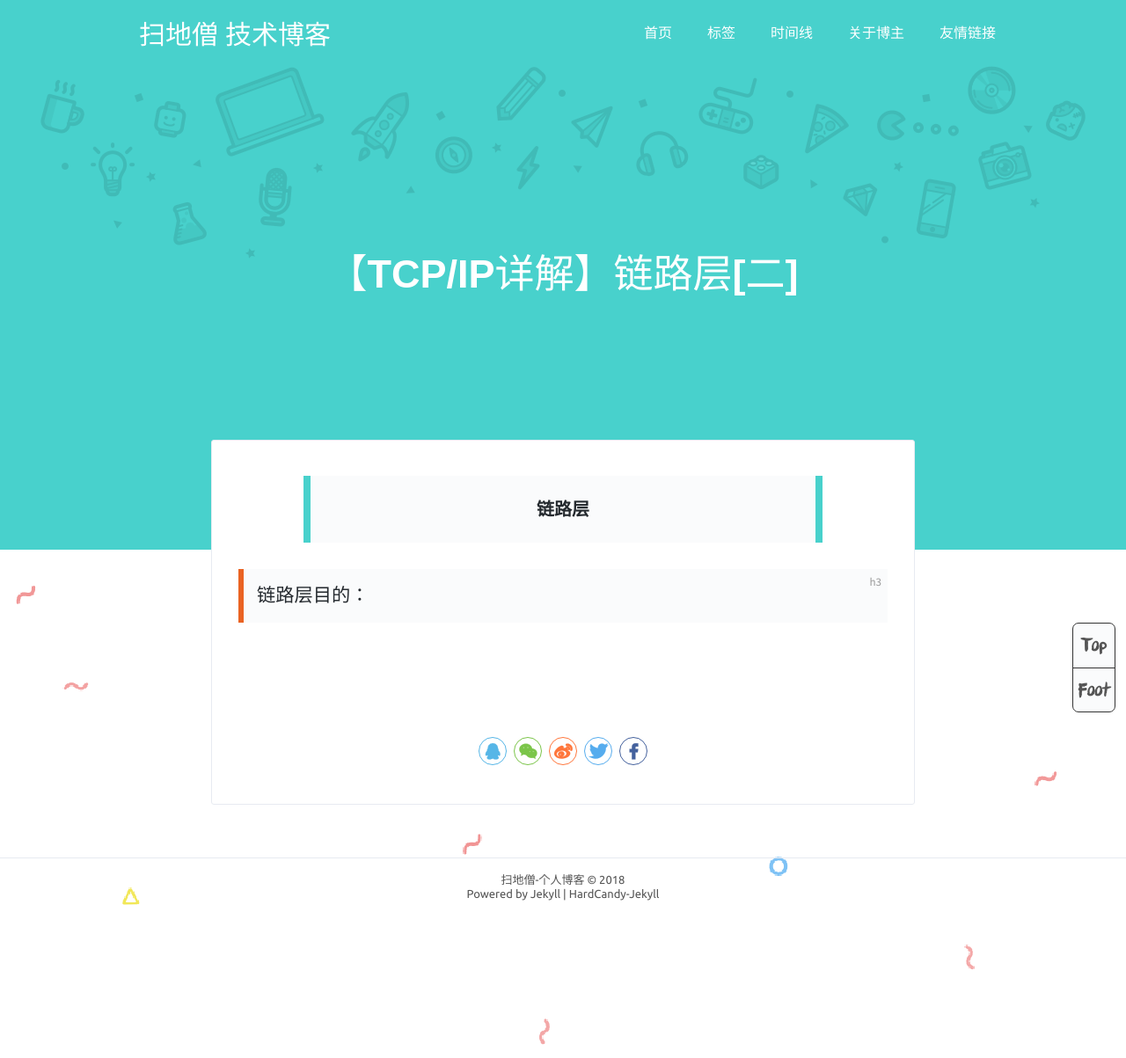
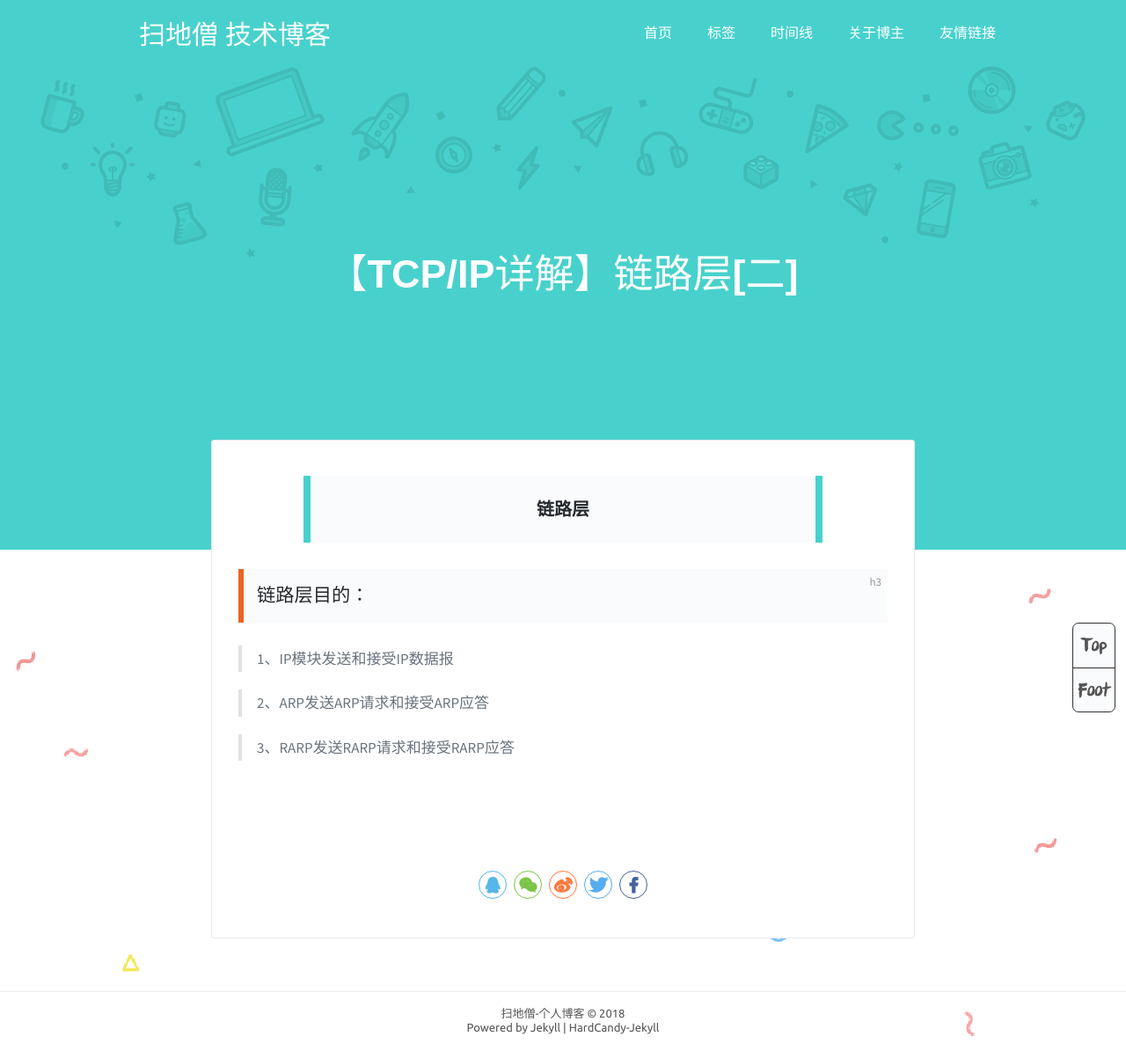
Before and after one commit to javasunCN/zhangzhBolg, a Jekyll site: the page built from _posts/tcp_ip/2016-01-07-TCP_IP详解-2.md, in a window 1280 px wide. Shown: the whole page at 88% size. Built offline with Jekyll 4.4.1, drawn with Linux system fonts in a browser that asks for light colours; comment, search, counter and statistics services are not loaded; before the commit the page ends 1051 px from its top, so only the background shows below that.

Commit message:
扫地僧 写博客

```diff
--- a/_includes/head.html
+++ b/_includes/head.html
@@ -17,8 +17,8 @@
 <!-- <link href="https://fonts.googleapis.com/css?family=Kaushan+Script|Pacifico|Ubuntu|Roboto+Mono|Source+Sans+Pro" rel="stylesheet"> -->
 
 <!-- Favicon -->
-<link href="{{site.baseurl}}/assets/profile.jpeg" rel="shortcut icon" />
-<link href="{{site.baseurl}}/assets/profile.jpeg" rel="apple-touch-icon-precomposed" />
+<link href="{{site.baseurl}}/assets/favicon.ico" rel="shortcut icon" />
+<link href="{{site.baseurl}}/assets/favicon.ico" rel="apple-touch-icon-precomposed" />
 <!-- Android Lolipop Theme Color -->
 <!-- <meta name="theme-color" content="#1464FB"> -->
 <title>{{ page.title }}</title>
--- a/_layouts/post.html
+++ b/_layouts/post.html
@@ -2,7 +2,6 @@
 <!DOCTYPE html>
 <html>
 <head>
-  <link rel="shortcut icon" href="{{ site.url }}{{site.baseurl}}/favicon.ico" />
 <!-- 引入head标签 -->
 {% include head.html %}
 {% include androidColor.html %}
--- a/_posts/tcp_ip/2016-01-07-TCP_IP详解-2.md
+++ b/_posts/tcp_ip/2016-01-07-TCP_IP详解-2.md
@@ -4,8 +4,14 @@ title:  "【TCP/IP详解】链路层[二]"
 date:   2016-1-8 10:05:21 +0800
 tags: TCP/IP详解
 color: rgb(72,209,204)
-cover: 'https://javasuncn.github.io/zhangzhBolg/assets/test.png'
+cover: 'https://github.com/javasunCN/zhangzhBolg/blob/master/assets/img/tcp_ip/TCP_IP_model.png?raw=true'
 subtitle: '链路层'
 ---
 
 ### 链路层目的：
+
+> 1、IP模块发送和接受IP数据报
+
+> 2、ARP发送ARP请求和接受ARP应答
+
+> 3、RARP发送RARP请求和接受RARP应答
```
Also changed, not shown: _posts/spring/2017-10-01-Spring源码详解-1.md (added, +13 -0 lines), _posts/tcp_ip/2016-01-07-TCP_IP详解-1.md (+1 -1 lines), assets/favicon.ico, assets/img/spring/spring-framework_ioc.png (added), assets/img/spring/spring-overview.png (added), assets/img/spring/spring.jpg (added).
